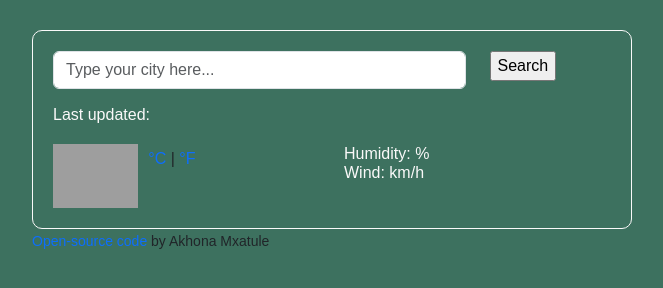
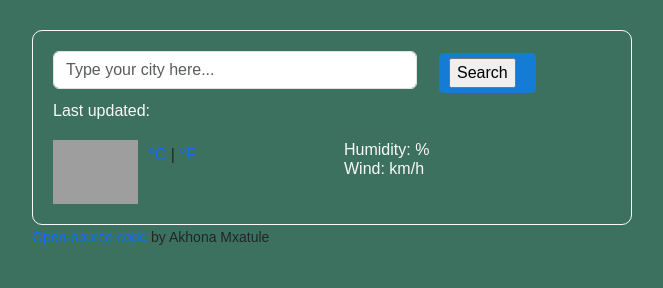
Before and after one commit to akhona-dee/My-Vanilla-App, a plain HTML site: page index.html in a window 1280 px wide. Shown: the whole page, without its empty margins (308-971 px from the left). Drawn offline with nearby package versions, Linux system fonts and the light colour scheme; no server answers; grey boxes are pictures that could not be loaded.

Commit message:
Updated btn-srch css and html

```diff
--- a/index.html
+++ b/index.html
@@ -8,24 +8,31 @@
     integrity="sha384-GLhlTQ8iRABdZLl6O3oVMWSktQOp6b7In1Zl3/Jr59b6EGGoI1aFkw7cmDA6j6gD"
     crossorigin="anonymous"
     />
+    <link rel="stylesheet"
+    href="https://cdn.jsdelivr.net/npm/@fortawesome/fontawesome-free@6.2.1/css/fontawesome.min.css
+">
+<link rel="stylesheet" href="src/style.css" />
     <script src="https://kit.fontawesome.com/6d9144b5da.js" crossorigin="anonymous"></script>
     <meta charset="UTF-8">
     <meta http-equiv="X-UA-Compatible" content="IE=edge">
     <meta name="viewport"
     content="width=device-width, initial-scale=1.0">
-    <link rel="stylesheet"
-    href="https://cdn.jsdelivr.net/npm/@fortawesome/fontawesome-free@6.2.1/css/fontawesome.min.css
-">
-     <link rel="stylesheet" href="src/style.css" />
+     <script src="https://cdn.jsdelivr.net/npm/axios@1.1.2/dist/axios.min.js"></script>
+    <link rel="preconnect" href="https://fonts.googleapis.com" />
+    <link rel="preconnect" href="https://fonts.gstatic.com" crossorigin />
+    <link
+      href="https://fonts.googleapis.com/css2?family=Comic+Neue&display=swap"
+      rel="stylesheet"
+    />
     <title>Weather App</title>
 </head>
 <body>
     <div class="container">
         <div class="weather-app-wrapper">
          <div class="weather-app">
-        <form id="search-form" class="mb-3">
+        <form id="search-form" class="mb-2">
             <div class="row">
-            <div class="col-9">
+            <div class="col-8">
             <input
             type="search"
             placeholder="Type your city here..."
@@ -35,9 +42,9 @@
             />
             </div>
 
-            <div class="col-2" id="icon"
+            <div class="col-2" id="btn-srch"
             value="search"
-            class="btn btn-primary w-100">
+            class="btn btn-primary">
             <input
             type="submit"
             value="Search"
--- a/src/style.css
+++ b/src/style.css
@@ -52,6 +52,21 @@ ul {
   margin-bottom: 20px;
 }
 
+
+#btn-srch {
+    margin-left: 10px;
+    background-color: #157cd6;
+    border: none;
+    border-radius: 5px;
+    padding: 5px 10px 5px;
+    margin-top: 2px;
+}
+
+*, ::after, ::before {
+   box-sizing: border-box;
+}
+
+
 .weather-temperature img {
   margin-right: 10px;
   float: left;
```
